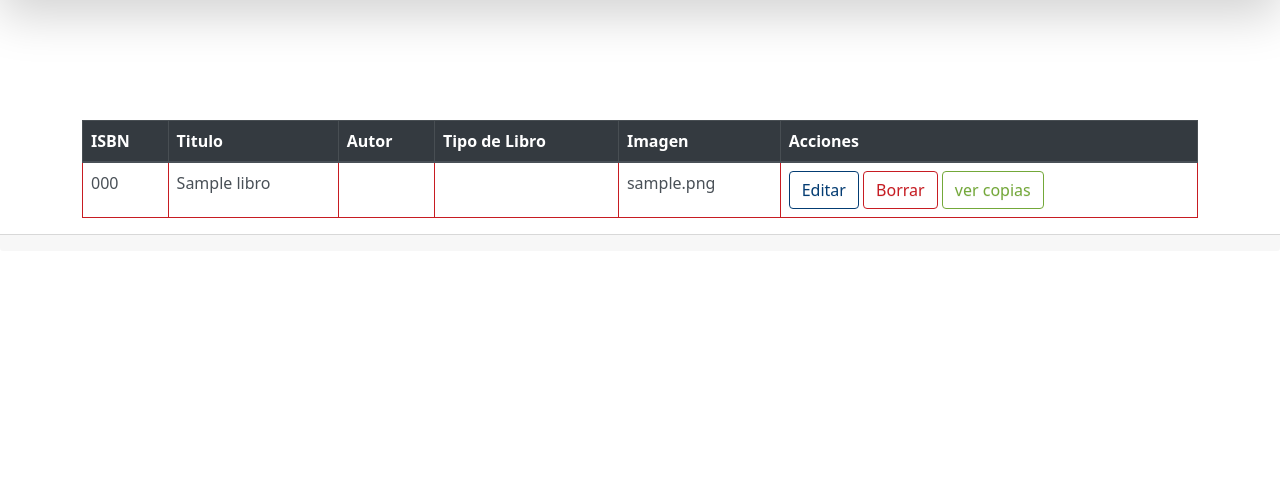
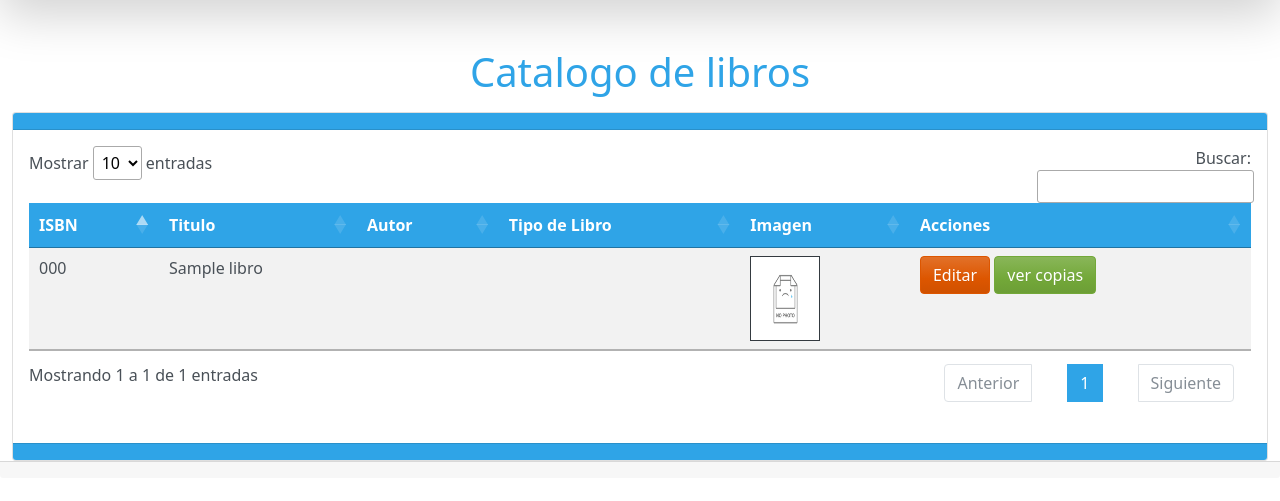
Before and after one commit to Sleepypoem/Gestion-Biblioteca, a PHP site: page /resources/sections/Catalogo.php in a window 1280 px wide. Shown: the part 76-577 px from the top of the page. Run offline with PHP 8.4, Linux system fonts and the light colour scheme; tables that the repository leaves empty or names only in its code hold one stand-in row (values such as "Sample post"); data that the repository does not hold is empty; some libraries are stand-ins or nearby versions.

Commit message:
añadidas paginacion y botones a las categorias y al catalogo, se corrigieron bugs

```diff
--- a/public_html/js/paginacion.js
+++ b/public_html/js/paginacion.js
@@ -251,3 +251,19 @@ $(document).ready(function () {
 
     });
 });
+
+$(document).ready(function () {
+    $('#tabla-libros').DataTable({
+
+        "pageLength": 10,
+
+    });
+});
+
+$(document).ready(function () {
+    $('#tabla-categorias').DataTable({
+
+        "pageLength": 10,
+
+    });
+});
--- a/resources/classes/controllers/GestorDeAutores.php
+++ b/resources/classes/controllers/GestorDeAutores.php
@@ -33,7 +33,7 @@ class GestorDeAutores implements IGestor
         $sql = "INSERT INTO `autor`( `nombre`, `fechaNacimiento`, `image`)
         VALUES ('$this->nombre', '$this->fechaDeNacimiento', '$this->imagen')";
         try {
-            #$this->comunicarseConBD($sql);
+            $this->comunicarseConBD($sql);
         } catch (PDOException $e) {
             return "Error al contactarse con la BD. Error: " . $e;
         }
--- a/resources/sections/AgregarLibros.php
+++ b/resources/sections/AgregarLibros.php
@@ -31,10 +31,10 @@ $tiposDeLibros = $intermediario->obtenerDeBD("tipos-de-libros");
 
 if ($_POST) {
     $gestor = new GestorDeLibros($_POST["isbn"], $_POST["titulo"], $_POST["autor"], $_POST["tipo-libro"], $_POST["copias"]);
-    if (isset($_FILES["libro"])) {
+    if (isset($_FILES["libro-imagen"])) {
         $gestor->setImagen(moverImagen($_FILES["libro-imagen"]["tmp_name"], $rutaImg, $_FILES["libro-imagen"]["name"]));
     } else {
-        $gestor->setImagen($rutaImg . "/default.png");
+        $gestor->setImagen("default.png");
     }
 
     $gestor->setCodigoBibliotecario(1000);
--- a/resources/sections/Catalogo.php
+++ b/resources/sections/Catalogo.php
@@ -16,16 +16,19 @@ $sql = "SELECT * FROM v_libros";
 $listaDeLibros = $intermediario->ejecutarSQL($sql);
 
 ?>
-<br>
-<br>
+<h1 class="text-center pb-2">Catalogo de libros</h1>
 
 <body>
 
     <!-- Aqui va la lista de libros sacados de la base de datos -->
-    <div class="container">
-        <div class="table-responsive">
-            <table class="table table-hover table-bordered border-danger ">
-                <thead class="table-dark">
+    <div class="container-fluid">
+        <div class="card">
+            <div class="card-header text-white text-center bg-primary">
+            </div>
+            <div class="card-body">
+
+                <table class="table table-striped" id="tabla-libros">
+                    <thead class="bg-primary text-center text-white">
                         <tr>
                             <th>ISBN</th>
                             <th>Titulo</th>
@@ -46,11 +49,14 @@ $listaDeLibros = $intermediario->ejecutarSQL($sql);
                             <td><?php echo $libro["titulo"] ?></td>
                             <td><?php echo $libro["Autor"] ?></td>
                             <td><?php echo $libro["Tipo de Libro"] ?></td>
-                        <td><?php echo $libro["image"] ?></td>
-                        <td class="align-items-center">
-                            <a name="editar" class="btn btn-outline-info" href="#">Editar</a>
-                            <a name="borrar" class="btn btn-outline-danger" href="#">Borrar</a>
-                            <a name="revisar-copias" class="btn btn-outline-success"
+                            <td>
+                                <img src="<?php echo (file_exists("../../public_html/img/content/" . $libro["image"])) ? "../../public_html/img/content/" . $libro["image"] : "../../public_html/img/content/default.png"; ?>"
+                                    class="border border-dark " alt="Imagen del autor"
+                                    style="width: 70px ; height:85px;">
+                            </td>
+                            <td>
+                                <a name="editar" class="btn btn-warning" href="#">Editar</a>
+                                <a name="revisar-copias" class="btn btn-success"
                                     href="<?php echo $config["urls"]["baseUrl"] . "/resources/sections/Copias.php?isbn=" . $libro["isbn"]; ?>">ver copias</a>
                             </td>
                         </tr>
@@ -58,6 +64,15 @@ $listaDeLibros = $intermediario->ejecutarSQL($sql);
                         <?php } ?>
                     </tbody>
                 </table>
+
+                <script
+                    src="<?php echo $config["urls"]["baseUrl"] . "/public_html/js/paginacion.js"; ?>">
+
+                </script>
+
+            </div>
+            <div class="card-footer bg-primary text-muted">
+            </div>
         </div>
 
     </div>
--- a/resources/templates/Cabecera.php
+++ b/resources/templates/Cabecera.php
@@ -107,4 +107,3 @@ include_once $_SERVER['DOCUMENT_ROOT'] . "/Gestion Biblioteca/config.php";
 
 
     </head>
-    <br>
```
Also changed, not shown: resources/sections/Categorias.php (+25 -14 lines), public_html/img/content/img_1655615221_Cramer-Studies_In_The_Music.jpg (added). Lines whose indentation alone changed are shown as unchanged.
